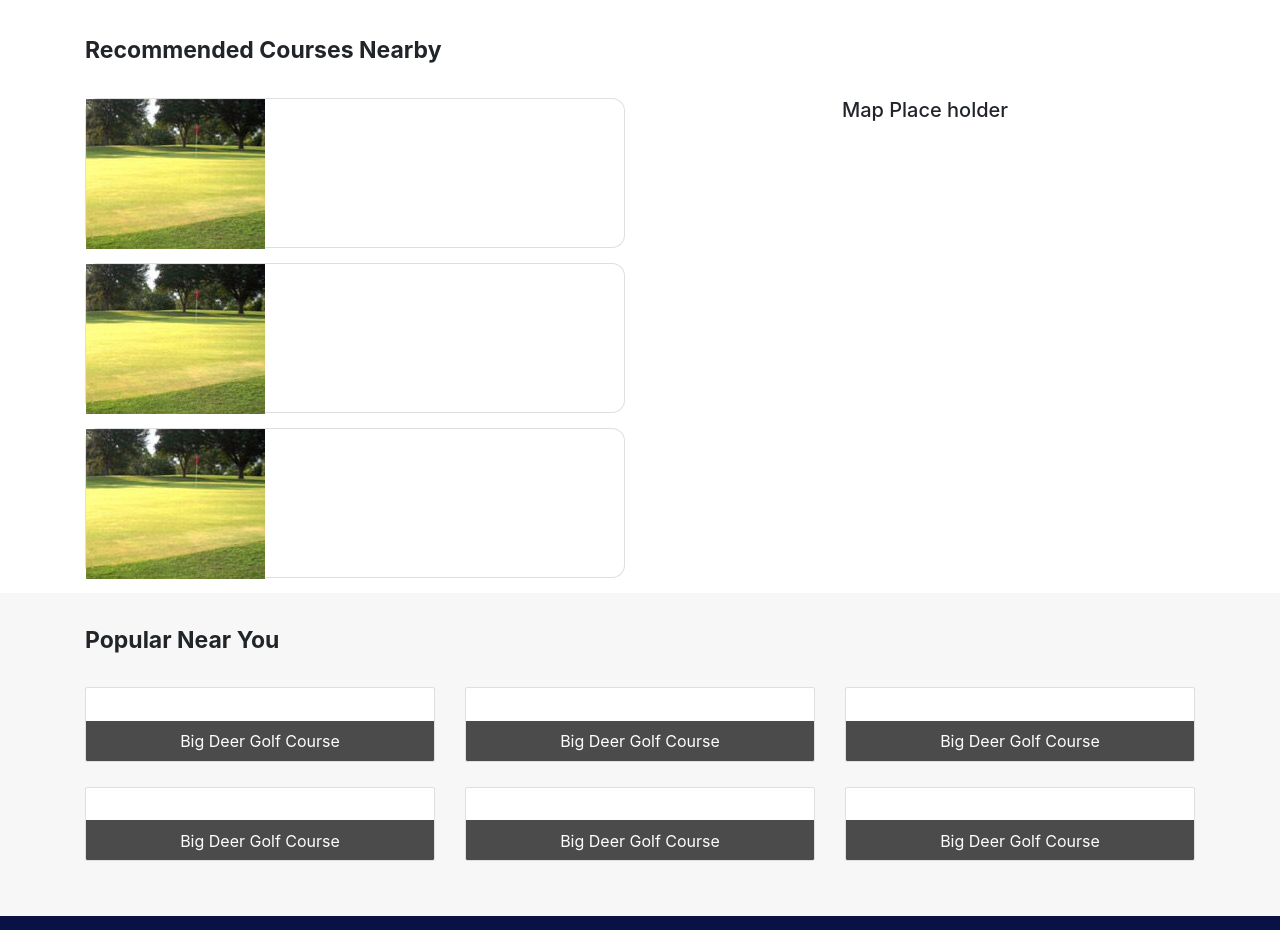
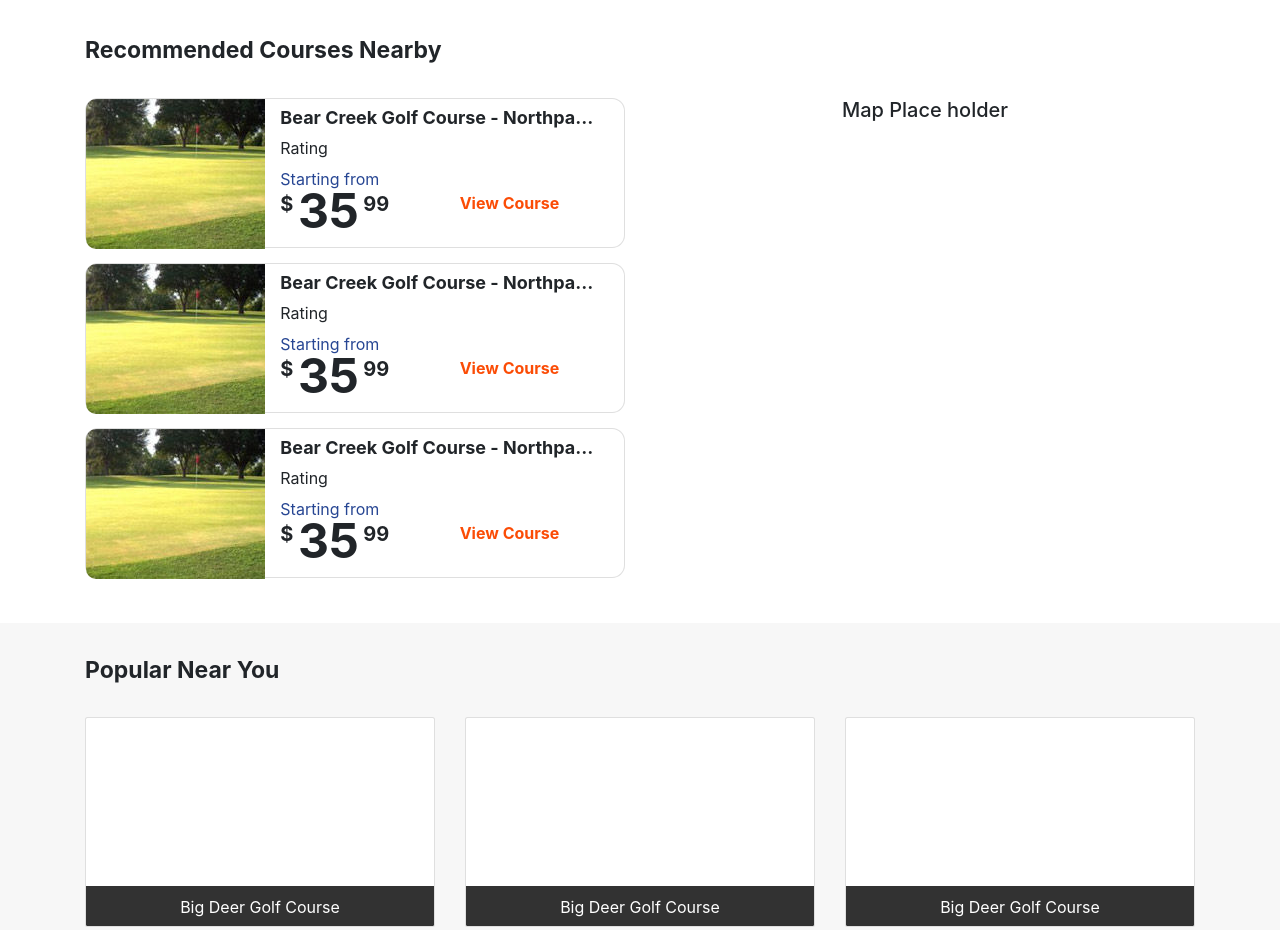
Before and after one commit to deepakdavisc/RWD, a website: page index.html in a window 1280 px wide. Shown: the part 437-1367 px from the top of the page. Drawn offline with nearby package versions, Linux system fonts and the light colour scheme.

Commit message:
HOme page updated

```diff
--- a/index.html
+++ b/index.html
@@ -18,7 +18,19 @@
 </head>
 
 <body>
-	<div class="banner mb-5">
+	<header class="banner header mb-5">
+		<div class="container">
+			<div class="row align-items-center p-3 px-md-4 mb-3 ">
+				<div class="col">Logo</div>
+				<div class="col">
+					<nav class="header__nav my-2 my-md-0 mr-md-3 float-right">
+						<a class="px-5 font-weight-bold" href="#">My SG</a>
+						<a class="px-5 font-weight-bold" href="#">Explore</a>
+						<a class="pl-5 font-weight-bold" href="#">Dallas | 22&#8451;</a>
+					</nav>
+				</div>
+			</div>
+		</div>
 		<div class="container">
 			<div class="row">
 				<div class="col-12 col-md-6">
@@ -26,8 +38,8 @@
 				</div>
 			</div>
 		</div>
-	</div>
-	<div class="recommended">
+	</header>
+	<div class="recommended mb-5">
 		<div class="container">
 			<div class="row">
 				<div class="col">
@@ -46,10 +58,31 @@
 										<div class="col-4 recommended__card-bg">
 
 										</div>
+										<div class="col recommended__text">
+											<div class="recommended__text-heading py-2">
+												Bear Creek Golf Course - Northpark Texas
+											</div>
+											<div class="row">
 												<div class="col">
+													Rating
+												</div>
+											</div>
+											<div class="row justify-content-center align-items-center">
+												<div class="col recommended__fees pt-4">
+
+													<div>
+														<span class="d-block recommended__fees-text">Starting from</span>
+														<span class="recommended__fees-currency">$</span>
+														<span class="recommended__fees-amount">35</span>
+														<span class="recommended__fees-cents">99</span>
+													</div>
+												</div>
+												<div class="col recommended__view">View Course</div>
+											</div>
+										</div>
 
 									</div>
-									</div>
+
 								</div>
 							</div>
 						</div>
@@ -62,8 +95,27 @@
 										<div class="col-4 recommended__card-bg">
 
 										</div>
+										<div class="col recommended__text">
+											<div class="recommended__text-heading py-2">
+												Bear Creek Golf Course - Northpark Texas
+											</div>
+											<div class="row">
 												<div class="col">
+													Rating
+												</div>
+											</div>
+											<div class="row justify-content-center align-items-center">
+												<div class="col recommended__fees pt-4">
 
+													<div>
+														<span class="d-block recommended__fees-text">Starting from</span>
+														<span class="recommended__fees-currency">$</span>
+														<span class="recommended__fees-amount">35</span>
+														<span class="recommended__fees-cents">99</span>
+													</div>
+												</div>
+												<div class="col recommended__view">View Course</div>
+											</div>
 										</div>
 									</div>
 								</div>
@@ -78,7 +130,31 @@
 										<div class="col-4 recommended__card-bg">
 
 										</div>
+										<div class="col recommended__text">
+											<div class="recommended__text-heading py-2">
+												Bear Creek Golf Course - Northpark Texas
+											</div>
+											<div class="row">
 												<div class="col">
+													<div class="row">
+														<div class="col">
+															Rating
+														</div>
+													</div>
+													<div class="row justify-content-center align-items-center">
+														<div class="col recommended__fees pt-4">
+
+															<div>
+																<span class="d-block recommended__fees-text">Starting from</span>
+																<span class="recommended__fees-currency">$</span>
+																<span class="recommended__fees-amount">35</span>
+																<span class="recommended__fees-cents">99</span>
+															</div>
+														</div>
+														<div class="col recommended__view">View Course</div>
+													</div>
+												</div>
+											</div>
 
 										</div>
 									</div>
@@ -98,8 +174,8 @@
 			<div class="popular__tile pb-5">
 				Popular Near You
 			</div>
-			<div class="card-deck popular__card mb-3 text-center">
-				<div class="card mb-4 box-shadow">
+			<div class="card-deck mb-3 text-center">
+				<div class="card mb-4 box-shadow popular__card">
 					<div class="card-body">
 						<div class="card-title"></div>
 					</div>
@@ -107,7 +183,7 @@
 						Big Deer Golf Course
 					</div>
 				</div>
-				<div class="card mb-4 box-shadow">
+				<div class="card mb-4 box-shadow popular__card">
 					<div class="card-body">
 						<div class="card-title"></div>
 					</div>
@@ -115,7 +191,7 @@
 						Big Deer Golf Course
 					</div>
 				</div>
-				<div class="card mb-4 box-shadow">
+				<div class="card mb-4 box-shadow popular__card">
 					<div class="card-body">
 						<div class="card-title"></div>
 					</div>
@@ -124,8 +200,8 @@
 					</div>
 				</div>
 			</div>
-			<div class="card-deck popular__card mb-3 text-center">
-				<div class="card mb-4 box-shadow">
+			<div class="card-deck mb-3 text-center">
+				<div class="card mb-4 box-shadow popular__card">
 					<div class="card-body">
 						<div class="card-title"></div>
 					</div>
@@ -133,7 +209,7 @@
 						Big Deer Golf Course
 					</div>
 				</div>
-				<div class="card mb-4 box-shadow">
+				<div class="card mb-4 box-shadow popular__card">
 					<div class="card-body">
 						<div class="card-title"></div>
 					</div>
@@ -141,7 +217,7 @@
 						Big Deer Golf Course
 					</div>
 				</div>
-				<div class="card mb-4 box-shadow">
+				<div class="card mb-4 box-shadow popular__card">
 					<div class="card-body">
 						<div class="card-title"></div>
 					</div>
--- a/sass/abstracts/_variables.scss
+++ b/sass/abstracts/_variables.scss
@@ -1,3 +1,4 @@
+$white-background-color: #fff;
 $dark-background-color: #000;
 $home-background-color: #f7f7f7;
 $footer-background-color: #333;
@@ -5,3 +6,5 @@ $text-color-white: #fff;
 $btn-color-orange: #fb4c06;
 $footer-search-bg-color: #0a1245;
 $page-heading: 2.3rem;
+$page-sub-heading: 1.8rem;
+$text-color-blue: #274693;
--- a/sass/layout/_header.scss
+++ b/sass/layout/_header.scss
@@ -1,3 +1,7 @@
-header {
-  font-size: 1.6rem;
+.header {
+  &__nav {
+    & a {
+      color: $white-background-color;
+    }
+  }
 }
--- a/sass/pages/home.scss
+++ b/sass/pages/home.scss
@@ -2,6 +2,7 @@
   background-image: url("../assets/images/SG-Banner.jpg");
   background-repeat: no-repeat;
   height: 41rem;
+  background-size: cover;
 }
 .popular {
   background-color: $home-background-color;
@@ -10,9 +11,10 @@
     font-weight: bold;
   }
   &__card {
+    height: 21rem;
     &-title {
       background-color: $dark-background-color;
-      opacity: 0.7;
+      opacity: 0.8;
       color: $text-color-white;
     }
   }
@@ -29,6 +31,46 @@
       background-image: url("../assets/images/ground.jpg");
       background-repeat: no-repeat;
       height: 15rem;
+      border-bottom-left-radius: 1rem;
+      border-top-left-radius: 1rem;
     }
   }
+  &__text {
+    &-heading {
+      font-size: $page-sub-heading;
+      font-weight: bold;
+      overflow: hidden;
+      text-overflow: ellipsis;
+      width: 32rem;
+      white-space: nowrap;
+    }
+  }
+  &__fees {
+    &-text {
+      color: $text-color-blue;
+      position: absolute;
+      top: 7px;
+    }
+    &-currency {
+      font-size: 2rem;
+      font-weight: bold;
+      position: relative;
+      top: -1.7rem;
+    }
+    &-amount {
+      font-size: 4.8rem;
+      font-weight: bold;
+    }
+    &-cents {
+      font-size: 2rem;
+      font-weight: bold;
+      position: relative;
+      top: -1.7rem;
+    }
+  }
+  &__view {
+    color: $btn-color-orange;
+    font-weight: bold;
+    font-size: 1.6rem;
+  }
 }
```
Also changed, not shown: css/styles.css. Lines whose indentation alone changed are shown as unchanged.
